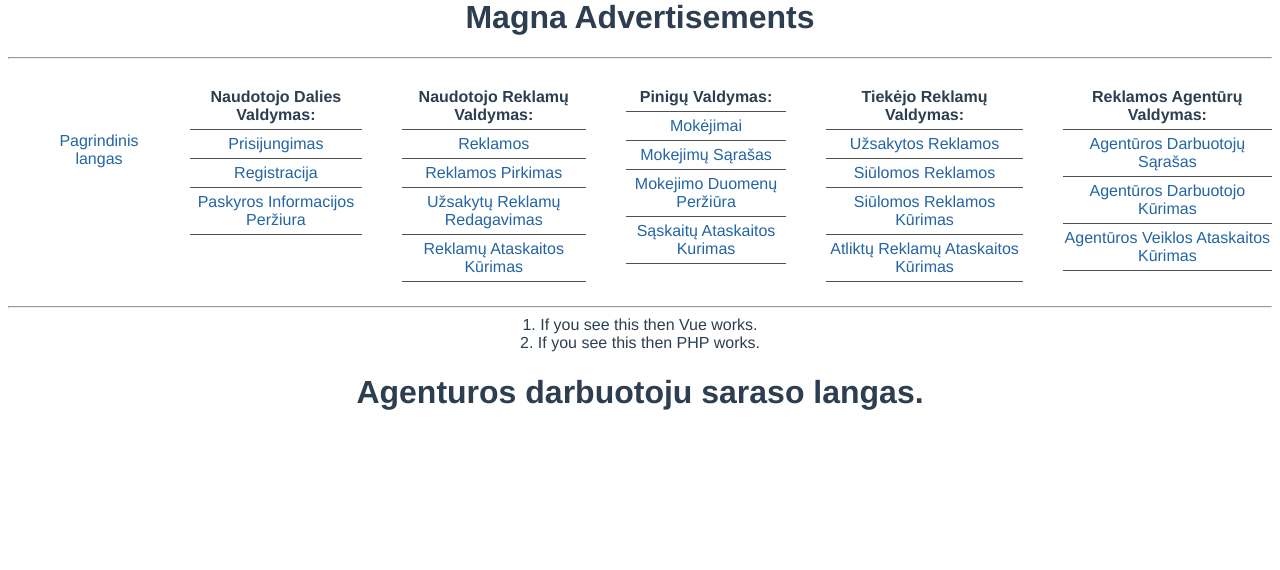
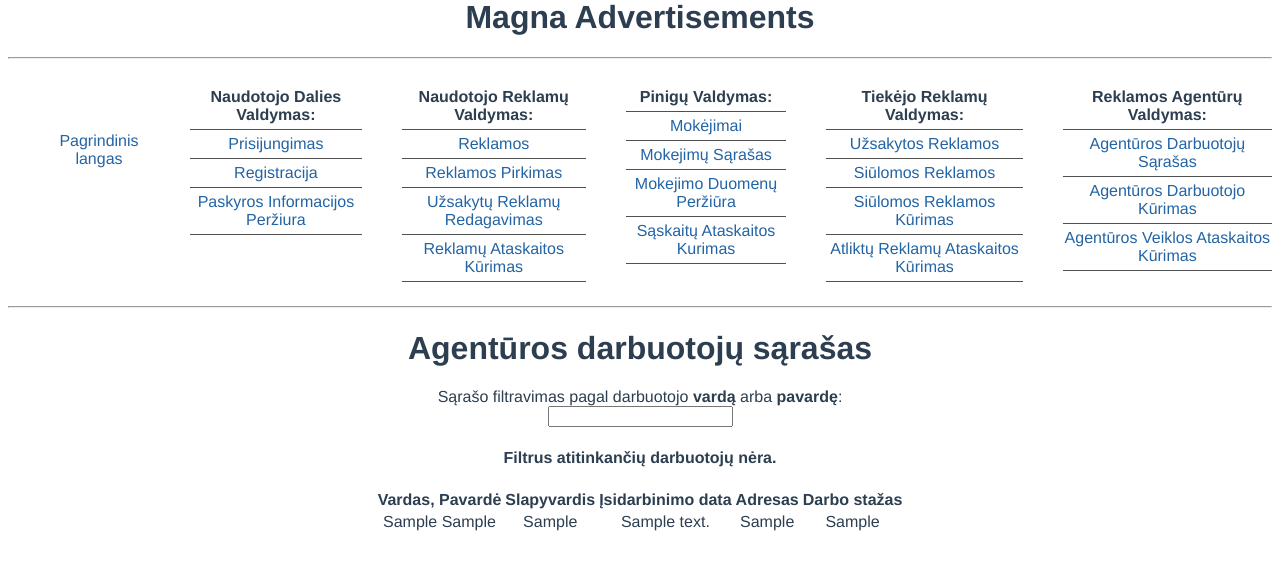
Before and after one commit to MachineShot/magna, a PHP site: page /pages/reklamosAgenturuValdymas/AgenturosDarbuotojuSarasas.php in a window 1280 px wide. Shown: the part 61-631 px from the top of the page. Run offline with PHP 8.4, Linux system fonts and the light colour scheme; tables that the repository leaves empty or names only in its code hold one stand-in row (values such as "Sample post").

Commit message:
Adding 'Perziureti darbuotojus' for reklamos agenturu valdymo posisteme

```diff
--- a/pages/reklamosAgenturuValdymas/AgenturosDarbuotojoKurimas.php
+++ b/pages/reklamosAgenturuValdymas/AgenturosDarbuotojoKurimas.php
@@ -34,7 +34,7 @@
             $stazas = 0;
         }
     ?>
-    <link rel='stylesheet' href='../../styles/forms.css'>
+        <link rel='stylesheet' href='../../styles/forms.css'>
     </head>
     <body>
         <div id="app">
--- a/pages/reklamosAgenturuValdymas/AgenturosDarbuotojuSarasas.php
+++ b/pages/reklamosAgenturuValdymas/AgenturosDarbuotojuSarasas.php
@@ -1,25 +1,98 @@
 <!DOCTYPE html>
 <html>
-    <?php include '../../phpUtils/renderHead.php'; ?>
+    <?php
+        include '../../phpUtils/renderHead.php';
+        include '../../phpScripts/reklamosAgenturuValdymas.php';
+    ?>
+        <link rel='stylesheet' href='../../styles/forms.css'>
     </head>
     <body>
         <div id="app">
             <?php include '../../phpUtils/renderNavigation.php'; ?>
 
-            {{ message }}
-            <br>
-            <?php echo "2. If you see this then PHP works." ?>
+            <h1>Agentūros darbuotojų sąrašas</h1>
 
-            <h1>Agenturos darbuotoju saraso langas.</h1>
+            <?php
+                $result = db_get_agency_employees();
+                if ($result->num_rows == 0) {
+                    echo "<h4>Jūsų agentūroje nėra nei vieno darbuotojo.</h4>";
+                    die();
+                }
+            ?>
+
+            <div class='filtering-wrapper'>
+                <label for='filtering-input-id'>
+                    Sąrašo filtravimas pagal darbuotojo
+                    <strong>vardą</strong>
+                    arba
+                    <strong>pavardę</strong>:
+                </label><br>
+                <input id='filtering-input-id' class='filtering-input' onkeyup='filterData();'></input>
+            </div>
+
+            <h4 id='no-data-id' class='invisible'>Filtrus atitinkančių darbuotojų nėra.</h4>
+
+            <table style="margin: 0px auto" id='data-table'>
+                <tr>
+                    <th>Vardas, Pavardė</th>
+                    <th>Slapyvardis</th>
+                    <th>Įsidarbinimo data</th>
+                    <th>Adresas</th>
+                    <th>Darbo stažas</th>
+                </tr>
+
+                <?php
+                    while($row = mysqli_fetch_assoc($result))
+                    {
+                        echo "  <tr class='table-filter-row'>
+                                    <td class='table__vardas-pavarde'>".$row['vardas'].' '.$row['pavarde']."</td>
+                                    <td>".$row['fk_naudotojo_slapyvardis']."</td>
+                                    <td>".$row['isidarbinimo_data']."</td>
+                                    <td>".$row['adresas']."</td>
+                                    <td>".$row['darbo_stazas']."</td>
+                                </tr>
+                            ";
+                    }
+                ?>
+            </table>
         </div>
 
         <script>
-            const app = new Vue({
-                el: '#app',
-                data: {
-                    message: '1. If you see this then Vue works.'
+            const app = new Vue({el: '#app'});
+
+            const showNoDataMessage = () => {
+                const el = document.getElementById("no-data-id");
+                const table = document.getElementById("data-table");
+                el.classList.remove("invisible");
+                table.classList.add("invisible");
+            };
+
+            const filterData = () => {
+                const input = document.getElementById("filtering-input-id");
+                const eilutes = Array.from(document.getElementsByClassName("table-filter-row"));
+                const vardaiPavardes = Array.from(document.getElementsByClassName("table__vardas-pavarde"));
+
+                let visible = 0;
+                if (input !== "") {
+                    eilutes.forEach((eilute, id) => {
+                        if (vardaiPavardes[id].innerText.toLowerCase().includes(input.value.toLowerCase())) {
+                            eilute.classList.remove("invisible");
+                            visible++;
+                        } else {
+                            eilute.classList.add("invisible");
+                        }
+                    });
                 }
-            });
+
+                if (visible === 0) {
+                    showNoDataMessage();
+                } else {
+                    const el = document.getElementById("no-data-id");
+                    const table = document.getElementById("data-table");
+                    el.classList.add("invisible");
+                    table.classList.remove("invisible");
+                }
+            };
         </script>
     </body>
 </html>
--- a/phpScripts/reklamosAgenturuValdymas.php
+++ b/phpScripts/reklamosAgenturuValdymas.php
@@ -5,7 +5,22 @@
 
     # "Peržiūrėti darbuotojus"
     function db_get_agency_employees() {
+        global $agenturos_id; # TEMPORARY - DELETE WHEN AUTHENTICATION IS IMPLEMENTED
 
+        $sql = "SELECT
+                `isidarbinimo_data`,
+                `adresas`,
+                `darbo_stazas`,
+                `fk_naudotojo_slapyvardis`,
+                `vardas`,
+                `pavarde`
+            FROM `idarbina`
+            INNER JOIN `tiekejas`
+                ON `tiekejas`.`id` = `fk_tiekejas_id`
+            INNER JOIN `naudotojas`
+                ON `fk_naudotojo_slapyvardis` = `slapyvardis`
+            WHERE `fk_agentura_id` = '$agenturos_id'";
+        return db_send_query($sql);
     }
 
     # "Kurti darbuotoją"
@@ -77,7 +92,7 @@
                     `slapyvardis`,
                     `vardas`,
                     `pavarde`
-				FROM naudotojas
+				FROM `naudotojas`
 				WHERE `tipas` = 'tiekejas'";
         $result = db_send_query($sql);
 
```
